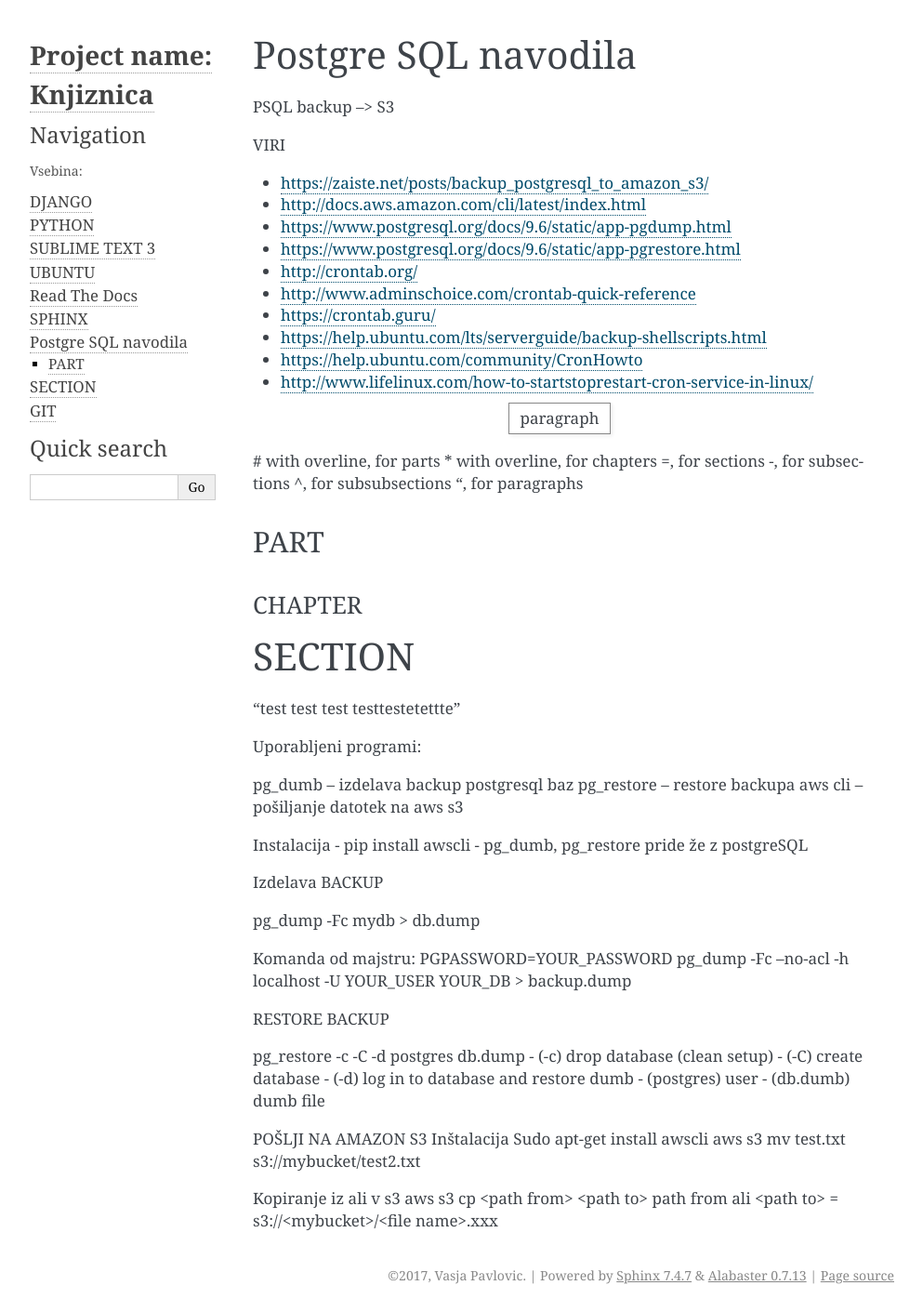
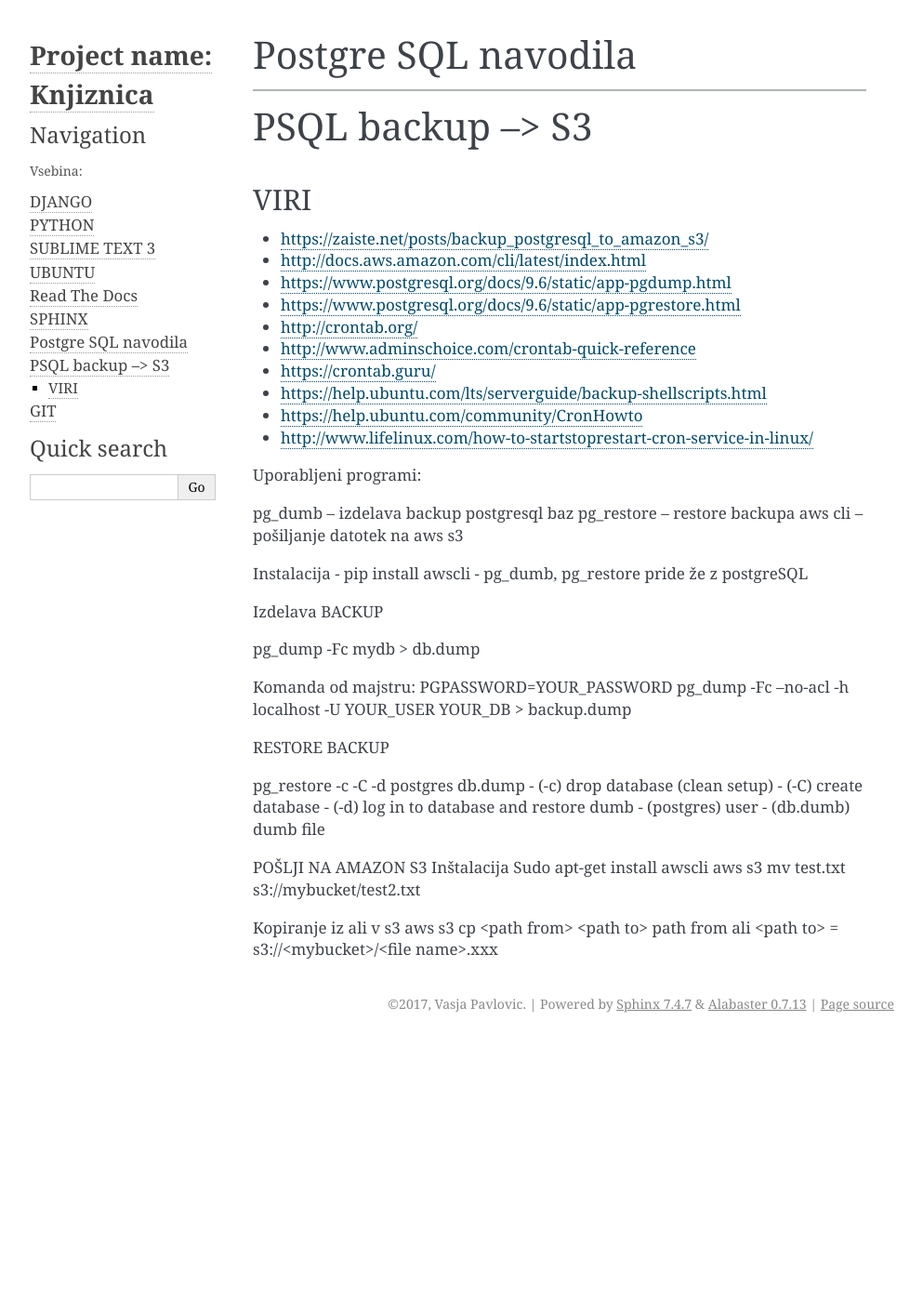
Before and after one commit to vasjapavlovic/knjiznica, a Sphinx documentation site: the page built from docs/PostgreSQL.rst, in a window 1280 px wide. Shown: the whole page at 93% size, without its empty margins (148-1141 px from the left). Built offline with Sphinx 7.4.7, drawn with Linux system fonts in a browser that asks for light colours; after the commit the page ends 1119 px from its top, so only the background shows below that.

Commit message:
posgresql posodobitev

```diff
--- a/docs/PostgreSQL.rst
+++ b/docs/PostgreSQL.rst
@@ -1,9 +1,13 @@
 Postgre SQL navodila
 ====================
+====================
+
 
 PSQL backup --> S3
+==================
 
 VIRI
+^^^^
 
 * https://zaiste.net/posts/backup_postgresql_to_amazon_s3/
 * http://docs.aws.amazon.com/cli/latest/index.html
@@ -17,39 +21,6 @@ VIRI
 * http://www.lifelinux.com/how-to-startstoprestart-cron-service-in-linux/
 
 
-+------------------------------+
-| paragraph                    |
-|                              |
-+------------------------------+
-
-
-# with overline, for parts
-* with overline, for chapters
-=, for sections
--, for subsections
-^, for subsubsections
-", for paragraphs
-
-PART
-####
-
-CHAPTER
-*******
-
-SECTION
-=======
-
-SubSECTION
-----------
-
-subsubsection
-^^^^^^^^^^^^^
-
-paragraph
-"""""""""
-
-"test test test
-testtestetettte"
 
 
 Uporabljeni programi:
```
